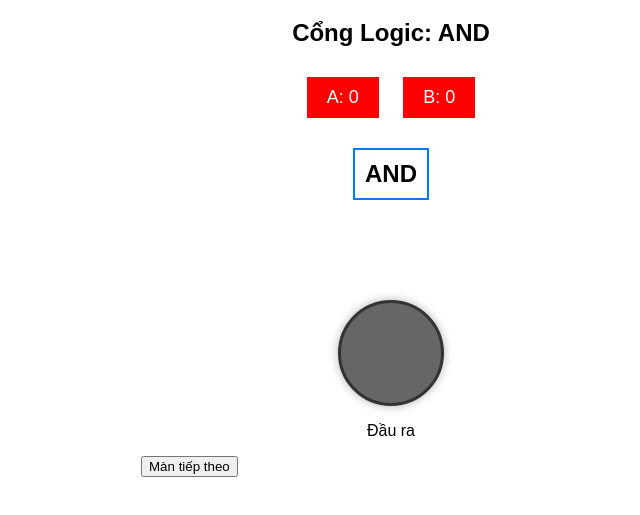
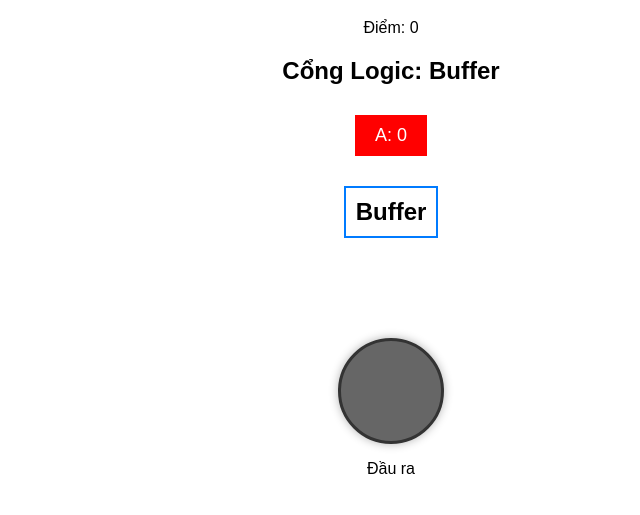
Before and after one commit to HieuDang447/LogicMaster, a plain HTML site: page index.html in a window 1280 px wide. Shown: the part 121-636 px from the top of the page, without its empty margins (249-889 px from the left). Drawn offline with Linux system fonts and the light colour scheme.

Commit message:
Them cong logic

```diff
--- a/index.html
+++ b/index.html
@@ -9,6 +9,7 @@
 
     <div class="game-container">
         <h1>Logic Master</h1>
+        <div id="score-display" class="text">Điểm: 0</div>
         <h2 id="gate-display">Cổng Logic: </h2>
         <div class="inputs">
             <button id="input-a" class="input-btn off" data-value="0">A: 0</button>
@@ -23,7 +24,7 @@
             <p>Đầu ra</p>
         </div>
 
-        <button id="next-gate-btn" style="display:block;">Màn tiếp theo</button>
+        <button id="next-gate-btn" style="display:block">Màn tiếp theo</button>
     </div>
     <script src="script.js"></script>
 </body>
--- a/script.js
+++ b/script.js
@@ -1,11 +1,14 @@
 class GateSimulator {
     // 1. Dữ liệu và Cấu hình Cổng Logic
     static LOGIC_GATES = {
+        'Buffer': (a, b) => a,
         'AND': (a, b) => a && b,
         'OR': (a, b) => a || b,
         'NOT': (a, b) => !a, // Lưu ý: Hàm NOT chỉ cần đối số 'a'
+        'NAND': (a, b) => 1 - (a && b),
         'NOR': (a, b) => 1 - (a || b),
-        'XOR': (a, b) => !a || !b
+        'XOR': (a, b) => a != b,
+        'XNOR': (a, b) => !(a != b)
     };
     static GATE_NAMES = Object.keys(GateSimulator.LOGIC_GATES);
 
@@ -17,6 +20,7 @@ class GateSimulator {
         this.gateDisplay = document.getElementById('gate-display');
         this.gateSymbol = document.getElementById('gate-symbol');
         this.nextGateBtn = document.getElementById('next-gate-btn');
+        this.scoreDisplay = document.getElementById('score-display');
 
         // 3. Trạng thái (State) của Simulator
         this.currentGateIndex = 0;
@@ -48,11 +52,18 @@ class GateSimulator {
         const output = gateFunction(valA, valB);
 
         // Cập nhật LED
-        this.ledLight.classList.toggle('on', output == 1);
-        this.ledLight.classList.toggle('off', output == 0);
+        if (output) {
+            this.ledLight.classList.remove('off');
+            this.ledLight.classList.add('on');
+            this.nextGateBtn.style.display = 'block';
+        } else {
+            this.ledLight.classList.remove('on');
+            this.ledLight.classList.add('off');
+            this.nextGateBtn.style.display = 'none';
+        }
 
         // Ẩn/hiện Input B cho cổng NOT
-        if (currentGateName === 'NOT') {
+        if (currentGateName === 'NOT' || currentGateName === 'Buffer') {
             this.inputB.style.display = 'none';
         } else {
             this.inputB.style.display = 'inline-block';
```
